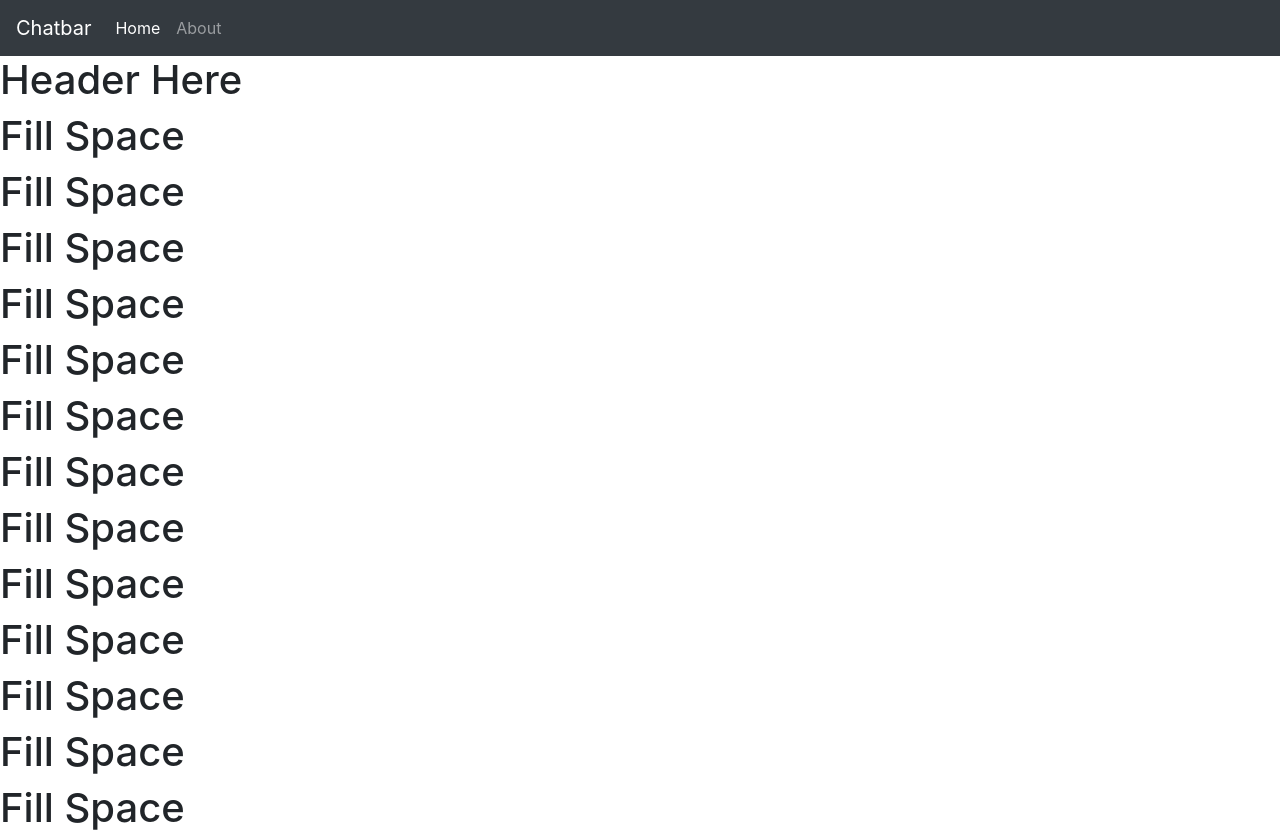
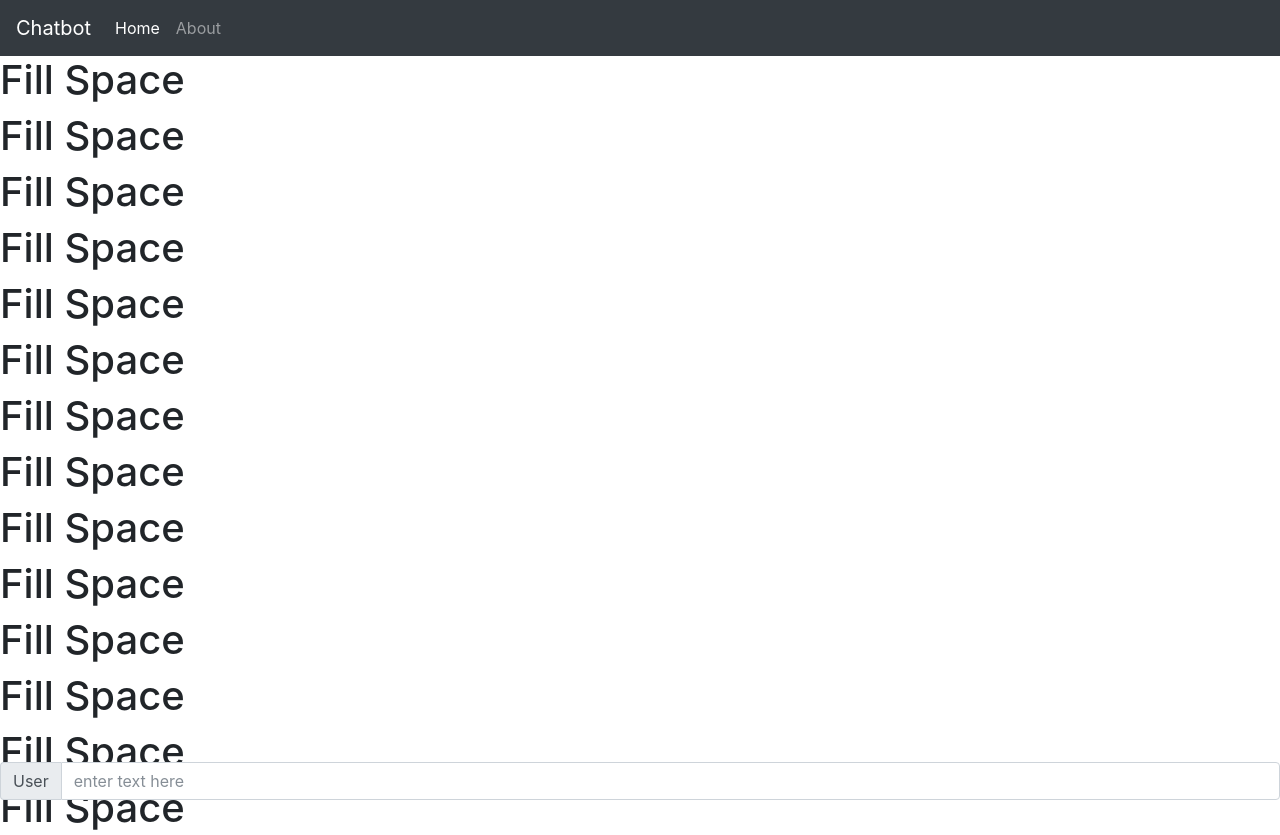
Before and after one commit to IvanMcGann/Project2017-chatbot, a plain HTML site: page index.html in a window 1280 px wide. Shown: the top 835 px of the page. Drawn offline with nearby package versions, Linux system fonts and the light colour scheme.

Commit message:
fixed Navbar and text form to bottom

```diff
--- a/index.html
+++ b/index.html
@@ -9,6 +9,7 @@
   <head>
     <title>Chatbot</title>
 	<style>
+
 
 	</style>
 
@@ -24,9 +25,10 @@
 
 
 		<!-- https://getbootstrap.com/docs/4.0/components/navbar/ -->
+		<!-- https://getbootstrap.com/docs/4.0/utilities/position/ -->
 
-	<nav class="navbar navbar-expand-lg navbar-dark bg-dark">
-	  <a class="navbar-brand" href="#">Chatbar</a>
+	<nav class="navbar navbar-expand-lg navbar-dark bg-dark fixed-top">
+	  <a class="navbar-brand" href="#">Chatbot</a>
 	  <button class="navbar-toggler" type="button" data-toggle="collapse" data-target="#navbarNav" aria-controls="navbarNav" aria-expanded="false" aria-label="Toggle navigation">
 		<span class="navbar-toggler-icon"></span>
 	  </button>
@@ -73,9 +75,10 @@
 
 
 
-	<div class="input-group">
+	<div class="input-group fixed-bottom" >
   <span class="input-group-addon" id="basic-addon1">User</span>
-  <input type="text" class="form-control" placeholder="enter text here" aria-label="Username" aria-describedby="basic-addon1">
+  <input type="text" class="form-control" placeholder="enter text here" aria-label="Username" aria-describedby="basic-addon1" >
+
 	</div>
 
     <!-- Optional JavaScript -->
```
Lines whose indentation alone changed are shown as unchanged.
